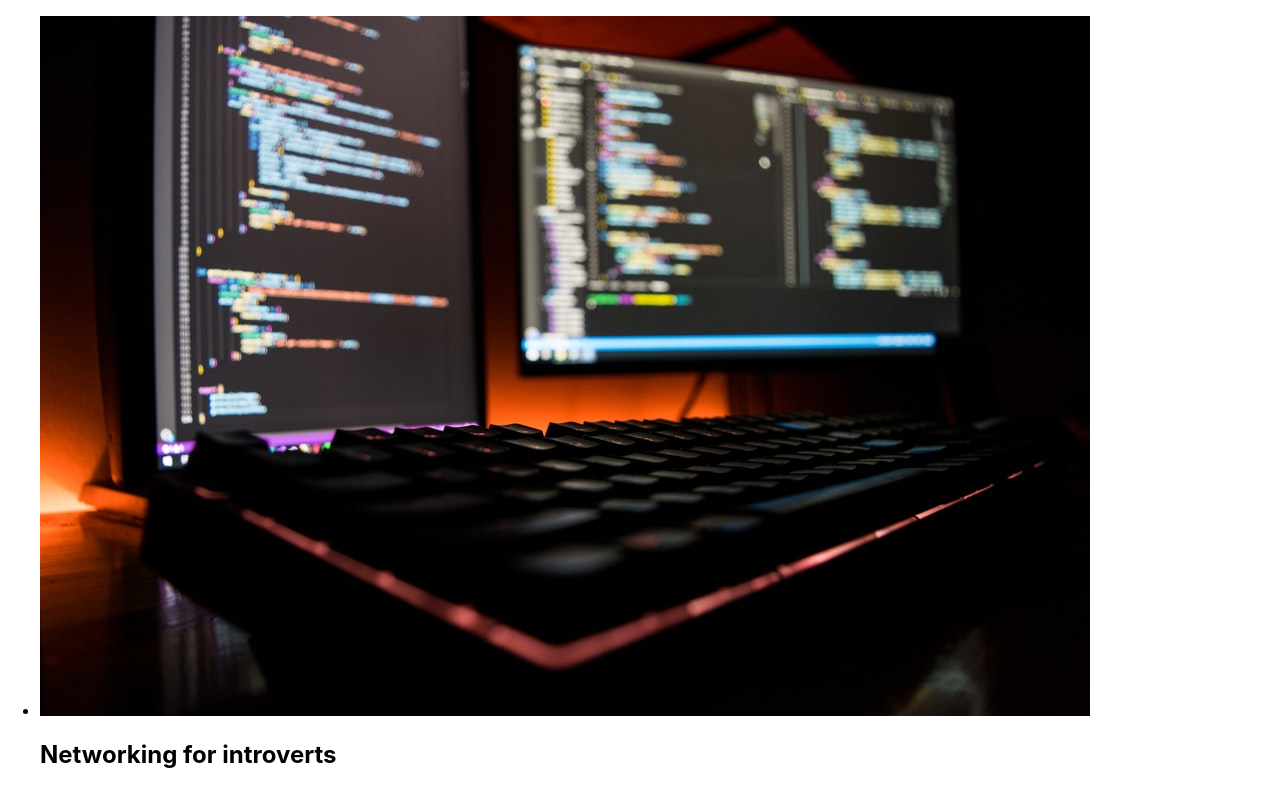
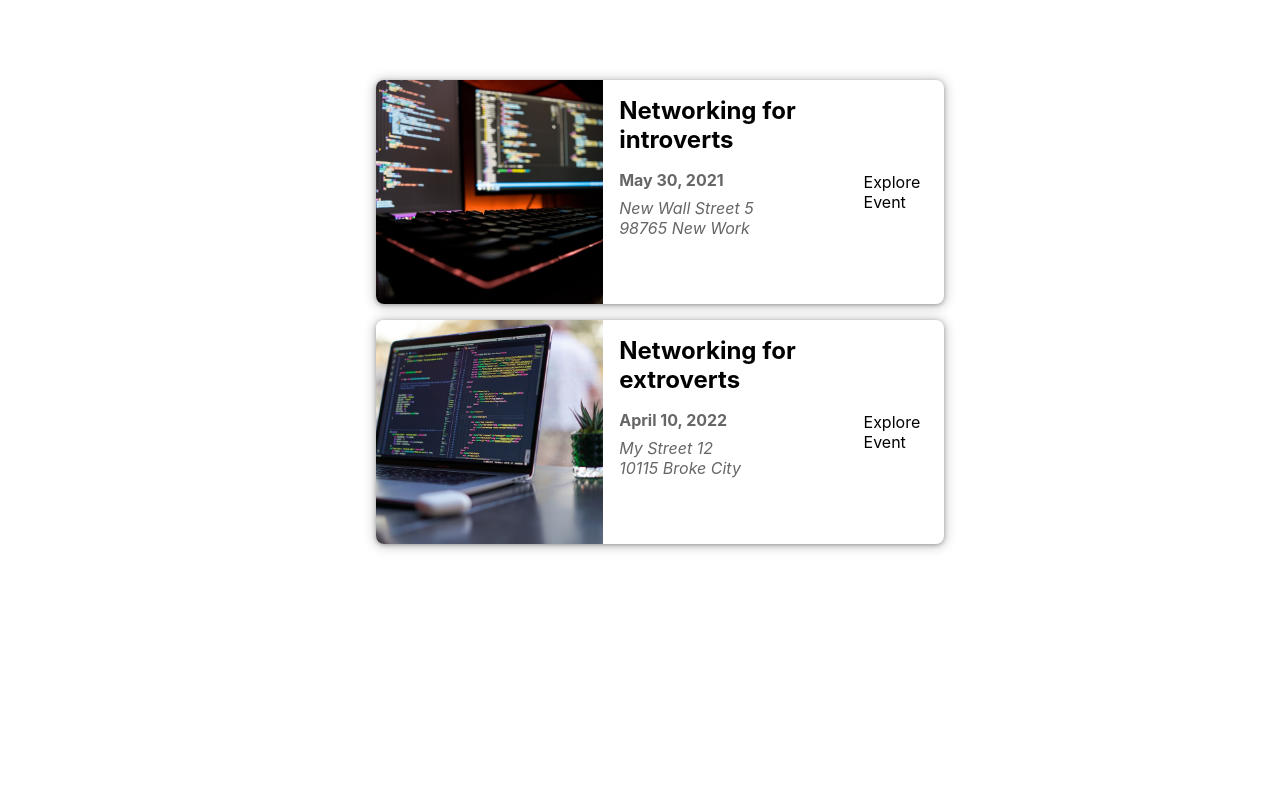
Before and after one commit to neuodev/nextjs-events, a Next.js app: page / in a window 1280 px wide. Shown: the top 791 px of the page. Built offline with nearby package versions, Linux system fonts and the light colour scheme.

Commit message:
Add Buttongit add .

```diff
--- a/components/events/EventItem.js
+++ b/components/events/EventItem.js
@@ -1,5 +1,8 @@
 import React from 'react';
 import Link from 'next/link';
+
+import classes from './event-item.module.css';
+
 const EventItem = ({ event }) => {
   const { title, image, date, location, id } = event;
 
@@ -12,20 +15,20 @@ const EventItem = ({ event }) => {
   const formattedAddress = location.replace(', ', '\n');
 
   return (
-    <li>
+    <li className={classes.item}>
       <img src={'/' + image} alt={title} />
-      <div>
-        <div>
+      <div className={classes.content}>
+        <div className={classes.summary}>
           <h2>{title}</h2>
-          <div>
+          <div className={classes.date}>
             <time>{humanReadableDate}</time>
           </div>
         </div>
-        <div>
+        <div className={classes.address}>
           <address>{formattedAddress}</address>
         </div>
       </div>
-      <div>
+      <div className={classes.actions}>
         <Link href={`/events/${id}`}>Explore Event</Link>
       </div>
     </li>
--- a/components/events/EventList.js
+++ b/components/events/EventList.js
@@ -1,10 +1,12 @@
 import React from 'react';
 import EventItem from './EventItem';
+
+import classes from './event-list.module.css';
 
 const EventList = ({ events }) => {
   return (
     <div>
-      <ul>
+      <ul className={classes.list}>
         {events.map(event => (
           <EventItem key={event.id} event={event} />
         ))}
--- a/components/events/event-item.module.css
+++ b/components/events/event-item.module.css
@@ -53,7 +53,10 @@
 .actions {
   display: flex;
   flex-direction: column;
+  align-items: center;
+  justify-content: center;
   padding: 1rem;
+
 }
 
 .actions a {
--- /dev/null
+++ b/components/events/event-list.module.css
@@ -0,0 +1,5 @@
+.list {
+  width: 90%;
+  max-width: 40rem;
+  margin: 5rem auto;
+}
```
Also changed, not shown: components/button/Button.js (added, +12 -0 lines), components/button/button.module.css (added, +18 -0 lines).
